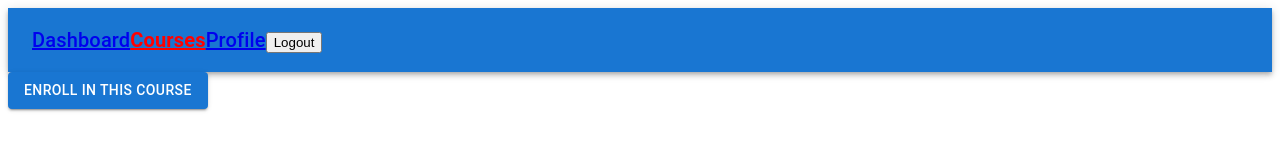
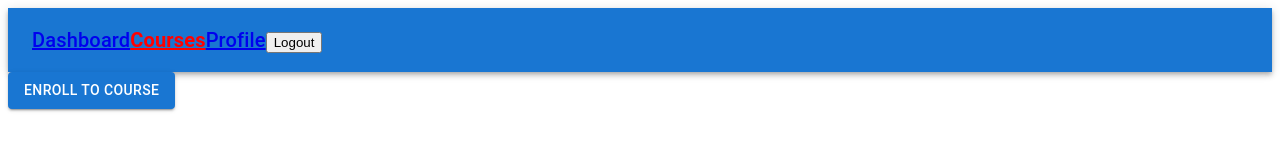
Before and after one commit to Soham908/cash-classroom, a React (Create React App) app in the folder frontend/: page /courses/1 in a window 1280 px wide. Shown: the top 162 px of the page. Built offline with nearby package versions, Linux system fonts and the light colour scheme; no server answers; sample sign-in values are in the browser's storage.

Commit message:
course enroll button functionality implemented

```diff
--- a/frontend/package.json
+++ b/frontend/package.json
@@ -5,7 +5,7 @@
   "dependencies": {
     "@emotion/react": "^11.11.3",
     "@emotion/styled": "^11.11.0",
-    "@mui/icons-material": "^5.15.10",
+    "@mui/icons-material": "^5.15.11",
     "@mui/material": "^5.15.10",
     "@testing-library/jest-dom": "^5.17.0",
     "@testing-library/react": "^13.4.0",
--- a/frontend/src/pages/CourseDetail.js
+++ b/frontend/src/pages/CourseDetail.js
@@ -9,6 +9,7 @@ import {
   Button,
   Typography,
 } from "@mui/material";
+import { ExpandMore } from "@mui/icons-material"
 import { ProtectRoutes } from "../manageRoutes/protectRoutes";
 import { enrollUserToCourse } from "../actions/userActions";
 
@@ -18,11 +19,19 @@ const CourseDetail = () => {
   const params = useParams();
   const navigate = useNavigate()
   const [courseDetails, setCourseDetails] = useState([]);
+  const [enrollButtonState, setEnrollButtonState] = useState(false)
+
   useEffect(() => {
     const fetchCourseData = async () => {
       const response = await getCourseDetails(params.name);
       if (response.success) {
         setCourseDetails(response.courseDetail);
+      }
+      const isCoursePresent = user.data.enrolledCourses.some((courseData) =>
+          courseData.course.includes(response.courseDetail[0]?.course)
+        );
+      if (isCoursePresent) {
+        setEnrollButtonState(true);
       }
     };
     fetchCourseData();
@@ -32,13 +41,16 @@ const CourseDetail = () => {
     const response = await enrollUserToCourse({id: user.token, courseName: params.name})
     localStorage.setItem("userData", JSON.stringify( {...user, data: response.response } ))
     setUserState( {...user, data: response.response } )
+    setEnrollButtonState(true)
     console.log(user);
   }
 
   return (
     <ProtectRoutes>
 
-      <Button variant="contained" onClick={enrollCourse}> Enroll in this course </Button>
+      <Button variant="contained" onClick={enrollCourse} disabled={enrollButtonState}>
+        { enrollButtonState ? "Enrolled" : "Enroll to course" }
+      </Button>
 
 
       {(() => {
@@ -50,6 +62,7 @@ const CourseDetail = () => {
               <AccordionSummary
                 aria-controls="lesson-content"
                 id="lesson-header"
+                expandIcon={<ExpandMore />}
               >
                 <Typography variant="h6">{courseDetails[0].course}</Typography>
               </AccordionSummary>
```
Also changed, not shown: 2 other files (tests, documents, lock files or other folders).
